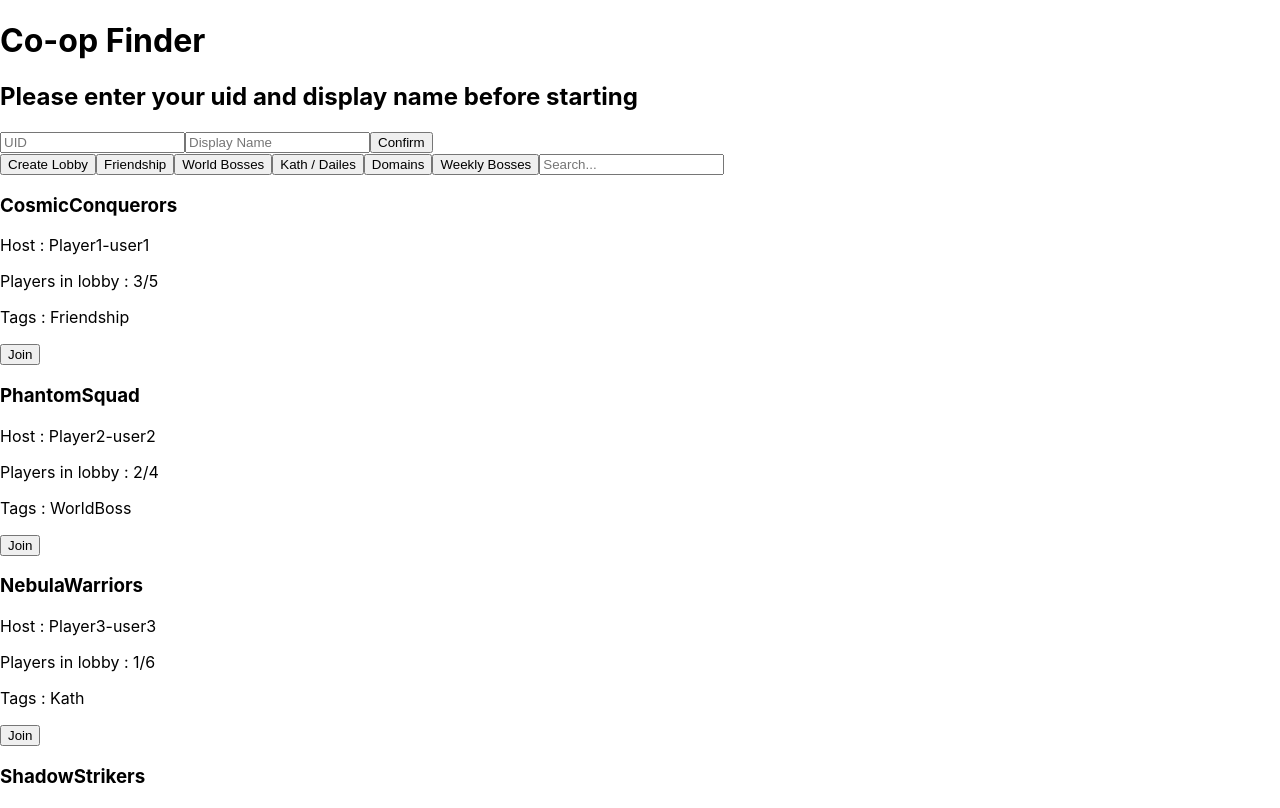
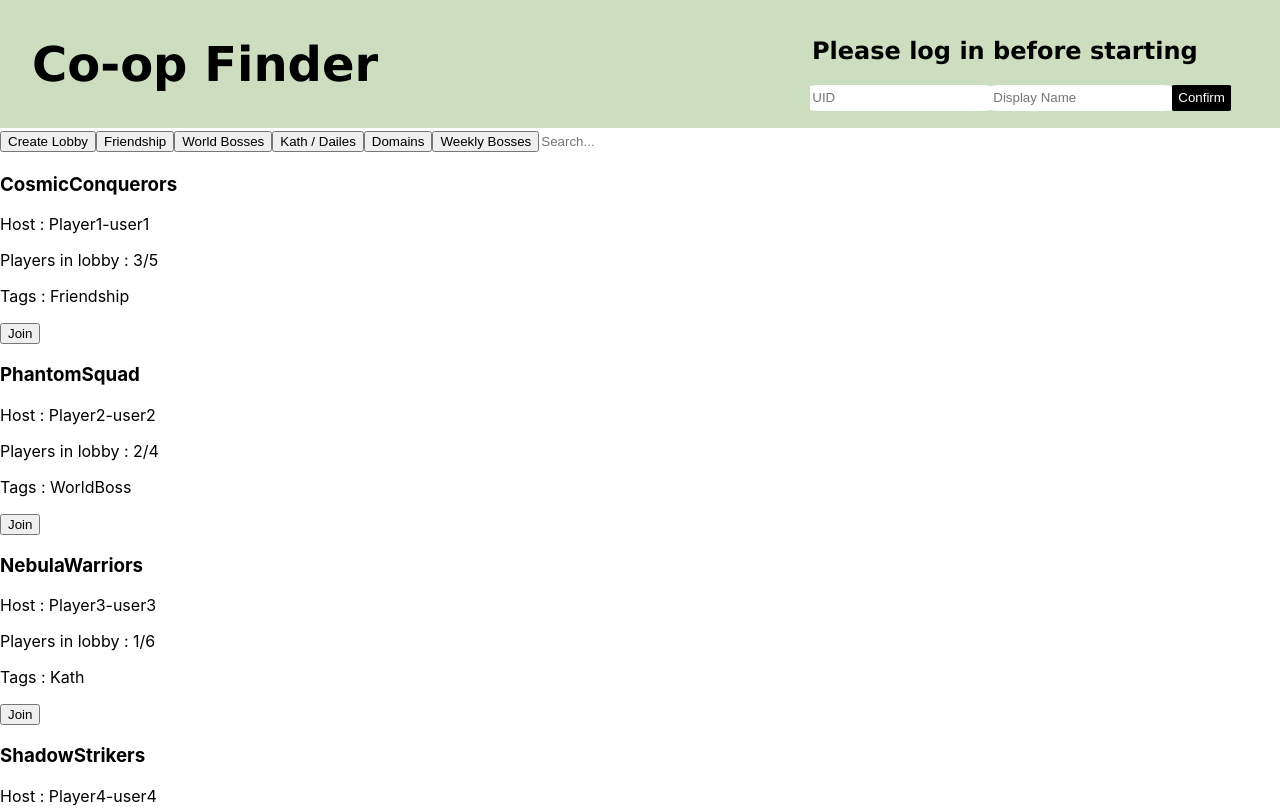
Before and after one commit to Genshin-Co-op-Finder/Co-op-Finder-FE, a React (Create React App) app: page / in a window 1280 px wide. Shown: the top 808 px of the page. Built offline with nearby package versions, Linux system fonts and the light colour scheme.

Commit message:
Styling header complete

```diff
--- a/src/App/App.css
+++ b/src/App/App.css
@@ -1,38 +1,60 @@
-.App {
-  text-align: center;
+
+header{
+  font-family: Verdana, Geneva, Tahoma, sans-serif;
+  padding:4vh;
+  display: flex;
+  justify-content: space-between ;
+  background-color: #ccDDc0;
+  align-items: center;
+  height: 8vh;
 }
 
-.App-logo {
-  height: 40vmin;
-  pointer-events: none;
+h1{
+  margin: 0;
+  font-size: 6vh;
+}
+h2{
+  font-size: 3vh;
 }
 
-@media (prefers-reduced-motion: no-preference) {
-  .App-logo {
-    animation: App-logo-spin infinite 20s linear;
-  }
-}
-
-.App-header {
-  background-color: #282c34;
-  min-height: 100vh;
+.loginForm{
   display: flex;
   flex-direction: column;
   align-items: center;
-  justify-content: center;
-  font-size: calc(10px + 2vmin);
-  color: white;
+  width: 40%;
 }
 
-.App-link {
-  color: #61dafb;
+.uidInput{
+  display: flex;
+  width: 80%;
+  justify-content: space-evenly;
+  text-overflow: clip;
 }
-
-@keyframes App-logo-spin {
-  from {
-    transform: rotate(0deg);
-  }
-  to {
-    transform: rotate(360deg);
-  }
+input{
+  height: 3vh;
+  border:none;
+  border-radius: 5%;
 }
+#loginButton{
+  border:none;
+  background-color:black;
+  color: white;
+  width: 15vh;
+  border-radius: 5%;
+}
+.displayInformation
+h2
+{
+  margin:0;
+}
+.displayInformation
+button{
+  font-size: 2vh;
+}
+.displayInformation{
+  margin-right:3%;
+  text-overflow: clip;
+  align-items: left;
+  display: flex;
+  flex-direction: column;
+}
--- a/src/App/App.js
+++ b/src/App/App.js
@@ -16,7 +16,7 @@ function App() {
   }
 
   function logout(){
-
+    sessionStorage.clear()
     setIsLoggedIn(false)
   }
 
@@ -39,23 +39,26 @@ function App() {
       <header>
         <h1>Co-op Finder</h1>
         {!isLoggedIn ? (
-          <form
+          <form className="loginForm"
             onSubmit={(e) => {
               e.preventDefault();
               saveForm(e);
             }}
           >
-            <h2>Please enter your uid and display name before starting</h2>
+            <h2>Please log in before starting</h2>
+            <div className="uidInput">
             <input type="number" placeholder="UID" required></input>
             <input type="text" placeholder="Display Name" required></input>
-            <button>Confirm</button>
+            <button id="loginButton">Confirm</button>
+            </div>
           </form>
         ) : (
-          <>
-            <h2>Welcome: {display}</h2>
+          <div className="displayInformation">
+            <h2>{display}</h2>
             <h2>{uid}</h2>
-            <button onClick={logout}>Change Uid & Display</button>
-          </>
+            <button id="loginButton" onClick={logout}>Change Uid & Display</button>
+          </div>
+
         )}
       </header>
       <body>
```
